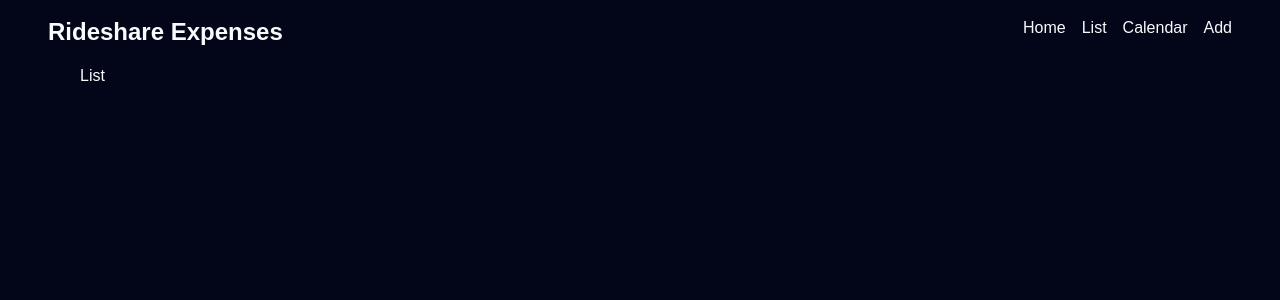
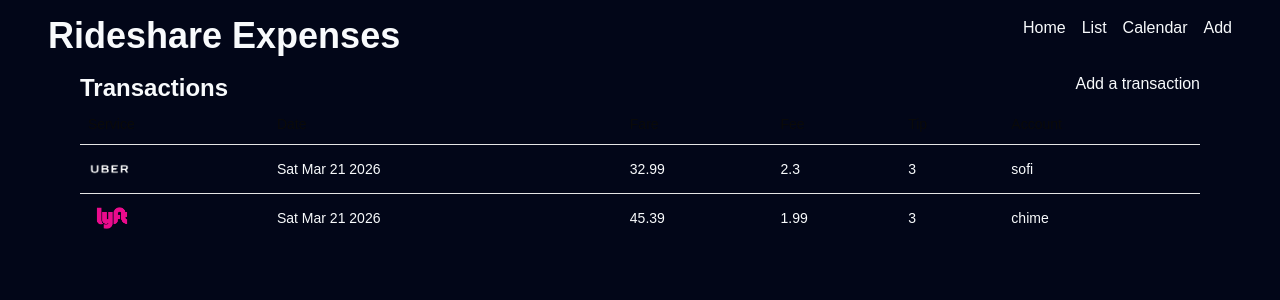
Before and after one commit to psilentrain1/jdt-apps-rideshare, a React (Vite) app: page /list in a window 1280 px wide. Shown: the top 300 px of the page. Built offline with nearby package versions, Linux system fonts and the light colour scheme.

Commit message:
built list page

```diff
--- a/package.json
+++ b/package.json
@@ -13,7 +13,6 @@
     "@base-ui/react": "^1.3.0",
     "@fontsource-variable/geist": "^5.2.8",
     "@tailwindcss/vite": "^4.2.2",
-    "better-sqlite3": "^12.8.0",
     "class-variance-authority": "^0.7.1",
     "clsx": "^2.1.1",
     "lucide-react": "^0.577.0",
--- a/src/Home.tsx
+++ b/src/Home.tsx
@@ -7,7 +7,7 @@ import {
   SelectTrigger,
   SelectValue,
 } from "./components/ui/select";
-import UberLogo from "./assets/uber-logo-black-transparent.png";
+import UberLogo from "./assets/uber-logo-white-transparent.png";
 import LyftLogo from "./assets/Lyft-Logo.wine.png";
 import type { TotalData } from "./utils/types";
 
@@ -72,7 +72,7 @@ export default function Home() {
         <section className="grid grid-cols-2 gap-8 w-full">
           <div className="flex flex-col gap-8 border-r border-r-slate-400">
             <div className="w-full flex flex-row justify-center items-center">
-              <img className="h-40 invert" src={UberLogo} alt="" />
+              <img className="h-40" src={UberLogo} alt="" />
             </div>
             <div className="flex flex-col gap-4">
               <div className="flex flex-col">
--- a/src/List.tsx
+++ b/src/List.tsx
@@ -1,3 +1,75 @@
+import { Link } from "react-router";
+import {
+  Table,
+  TableBody,
+  TableCell,
+  TableHead,
+  TableHeader,
+  TableRow,
+} from "./components/ui/table";
+import UberLogo from "./assets/uber-logo-white-transparent.png";
+import LyftLogo from "./assets/Lyft-Logo.wine.png";
+import type { Ride } from "./utils/types";
+
+const testData: Ride[] = [
+  {
+    id: 1,
+    service: "uber",
+    start_time: new Date(),
+    fare: 32.99,
+    fee: 2.3,
+    tip: 3.0,
+    account: "sofi",
+  },
+  {
+    id: 2,
+    service: "lyft",
+    start_time: new Date(),
+    fare: 45.39,
+    fee: 1.99,
+    tip: 3.0,
+    account: "chime",
+  },
+];
+
+// TODO: Format currency correctly
+// TODO: Fix header style
 export default function List() {
-  return <>List</>;
+  return (
+    <div>
+      <div className="flex flex-row justify-between">
+        <h2 className="font-bold text-2xl">Transactions</h2>
+        <Link to={"/add"}>Add a transaction</Link>
+      </div>
+      <Table>
+        <TableHeader>
+          <TableRow>
+            <TableHead>Service</TableHead>
+            <TableHead>Date</TableHead>
+            <TableHead>Fare</TableHead>
+            <TableHead>Fee</TableHead>
+            <TableHead>Tip</TableHead>
+            <TableHead>Account</TableHead>
+          </TableRow>
+        </TableHeader>
+        <TableBody>
+          {testData.map((ride) => (
+            <TableRow key={ride.id}>
+              <TableCell>
+                <img
+                  className="h-8"
+                  src={ride.service == "uber" ? UberLogo : LyftLogo}
+                />
+              </TableCell>
+              <TableCell>{ride.start_time.toDateString()}</TableCell>
+              <TableCell>{ride.fare}</TableCell>
+              <TableCell>{ride.fee}</TableCell>
+              <TableCell>{ride.tip}</TableCell>
+              <TableCell>{ride.account}</TableCell>
+            </TableRow>
+          ))}
+        </TableBody>
+      </Table>
+    </div>
+  );
 }
--- a/src/components/Header.tsx
+++ b/src/components/Header.tsx
@@ -4,20 +4,20 @@ export default function Header() {
   return (
     <>
       <header className="flex flex-row justify-between py-4 px-12">
-        <div className="text-2xl font-bold">Rideshare Expenses</div>
+        <div className="text-4xl font-bold">Rideshare Expenses</div>
         <nav>
           <ul className="flex flex-row gap-4">
             <li>
               <NavLink to={"/"}>Home</NavLink>
             </li>
             <li>
-              <NavLink to={"list"}>List</NavLink>
+              <NavLink to={"/list"}>List</NavLink>
             </li>
             <li>
-              <NavLink to={"calendar"}>Calendar</NavLink>
+              <NavLink to={"/calendar"}>Calendar</NavLink>
             </li>
             <li>
-              <NavLink to={"add"}>Add</NavLink>
+              <NavLink to={"/add"}>Add</NavLink>
             </li>
           </ul>
         </nav>
--- /dev/null
+++ b/src/components/ui/table.tsx
@@ -0,0 +1,114 @@
+import * as React from "react";
+
+import { cn } from "../../lib/utils";
+
+function Table({ className, ...props }: React.ComponentProps<"table">) {
+  return (
+    <div
+      data-slot="table-container"
+      className="relative w-full overflow-x-auto"
+    >
+      <table
+        data-slot="table"
+        className={cn("w-full caption-bottom text-sm", className)}
+        {...props}
+      />
+    </div>
+  );
+}
+
+function TableHeader({ className, ...props }: React.ComponentProps<"thead">) {
+  return (
+    <thead
+      data-slot="table-header"
+      className={cn("[&_tr]:border-b", className)}
+      {...props}
+    />
+  );
+}
+
+function TableBody({ className, ...props }: React.ComponentProps<"tbody">) {
+  return (
+    <tbody
+      data-slot="table-body"
+      className={cn("[&_tr:last-child]:border-0", className)}
+      {...props}
+    />
+  );
+}
+
+function TableFooter({ className, ...props }: React.ComponentProps<"tfoot">) {
+  return (
+    <tfoot
+      data-slot="table-footer"
+      className={cn(
+        "border-t bg-muted/50 font-medium [&>tr]:last:border-b-0",
+        className,
+      )}
+      {...props}
+    />
+  );
+}
+
+function TableRow({ className, ...props }: React.ComponentProps<"tr">) {
+  return (
+    <tr
+      data-slot="table-row"
+      className={cn(
+        "border-b transition-colors hover:bg-muted/50 data-[state=selected]:bg-muted",
+        className,
+      )}
+      {...props}
+    />
+  );
+}
+
+function TableHead({ className, ...props }: React.ComponentProps<"th">) {
+  return (
+    <th
+      data-slot="table-head"
+      className={cn(
+        "h-10 px-2 text-left align-middle font-medium whitespace-nowrap text-foreground [&:has([role=checkbox])]:pr-0",
+        className,
+      )}
+      {...props}
+    />
+  );
+}
+
+function TableCell({ className, ...props }: React.ComponentProps<"td">) {
+  return (
+    <td
+      data-slot="table-cell"
+      className={cn(
+        "p-2 align-middle whitespace-nowrap [&:has([role=checkbox])]:pr-0",
+        className,
+      )}
+      {...props}
+    />
+  );
+}
+
+function TableCaption({
+  className,
+  ...props
+}: React.ComponentProps<"caption">) {
+  return (
+    <caption
+      data-slot="table-caption"
+      className={cn("mt-4 text-sm text-muted-foreground", className)}
+      {...props}
+    />
+  );
+}
+
+export {
+  Table,
+  TableHeader,
+  TableBody,
+  TableFooter,
+  TableHead,
+  TableRow,
+  TableCell,
+  TableCaption,
+};
--- a/src/utils/types.ts
+++ b/src/utils/types.ts
@@ -9,7 +9,9 @@ export interface TotalData {
 }
 
 export interface Ride {
+  id: number;
   service: "uber" | "lyft";
+  start_time: Date;
   account: string;
   fare: number;
   fee: number;
```
Also changed, not shown: components.json, src/assets/IMG_F47ugwzMujO4.png (added), src/assets/uber-logo-white-transparent.png (added).
